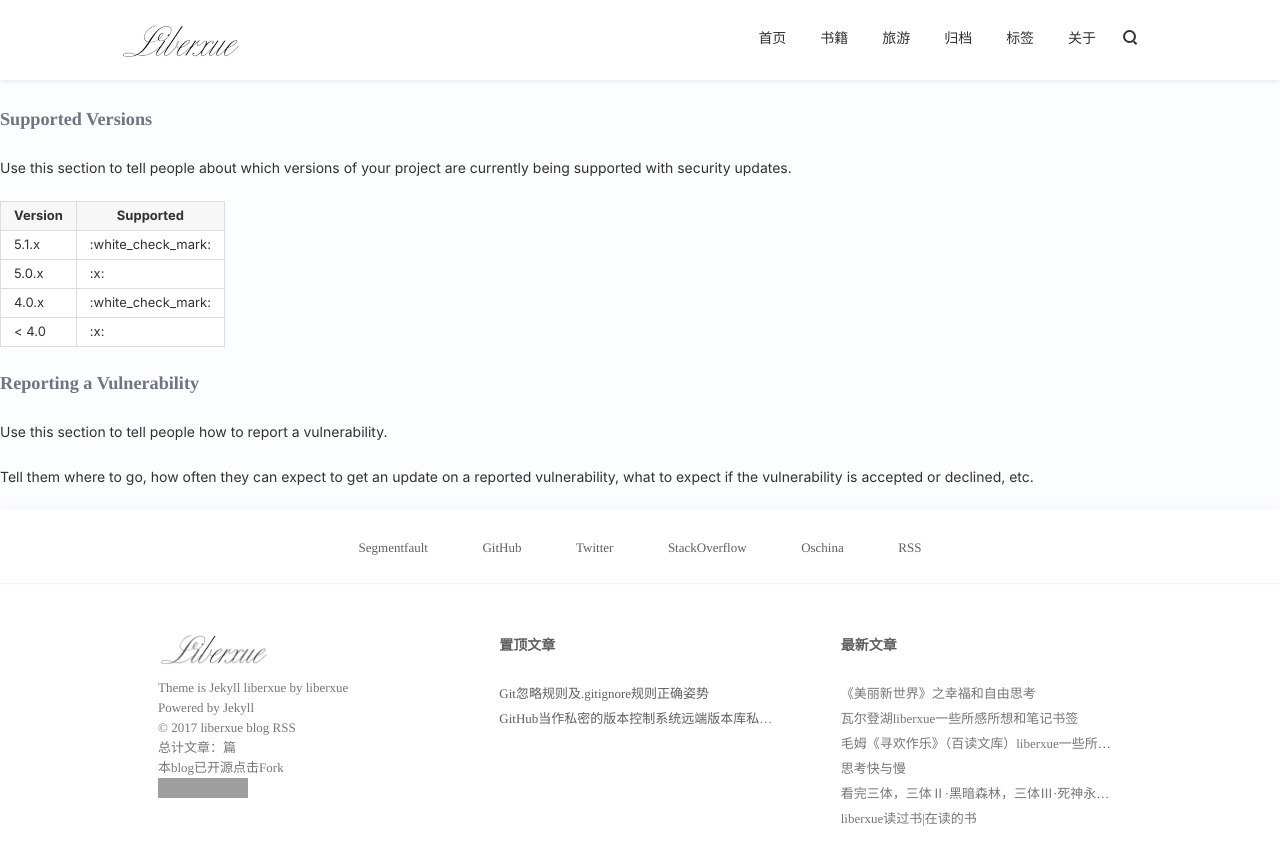
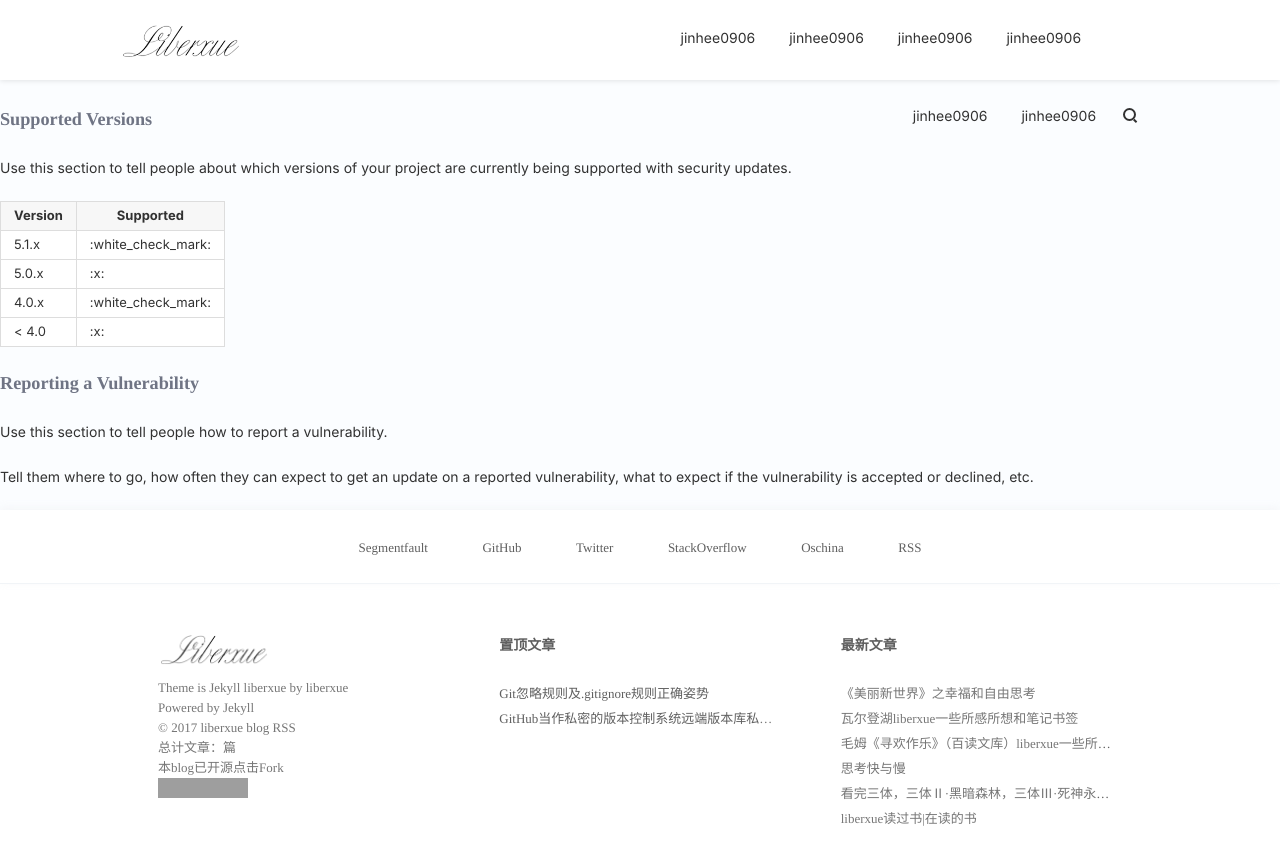
Before and after one commit to jinhee0906/example, a Jekyll site: the page built from SECURITY.md, in a window 1280 px wide and 934 px high. Shown: the top 865 px of the window. Built offline with Jekyll 4.4.1, drawn with Linux system fonts in a browser that asks for light colours; nearby versions of some CDN libraries; our own code applies the rules of GitHub Pages for plain Markdown files; comment, search, counter and statistics services are not loaded; grey boxes are pictures that could not be loaded.

Commit message:
Update _config.yml

```diff
--- a/_config.yml
+++ b/_config.yml
@@ -2,7 +2,7 @@
 title:            "LiberXue|FullStack|独立开发者|jekyll blog|GitHub blog"
 description:      "Full Stack独立开发者|欢迎来到 LiberXue「角落」侃侃理想、谈谈人生、敲敲代码。"
 url:              https://liberxue.github.io # 域名
-signoff:          "LiberXue" # Your name
+signoff:          "jinhee0906" # Your name
 facebook_appid:   #liberxue
 google_analytics: UA-101222464-1
 share:            true
@@ -11,22 +11,22 @@ paginate: 15
 paginate_path: "liberxuepage:num"
 gems: [jekyll-paginate]
 links:
-  - name:         首页
+  - name:         jinhee0906
     url:          /
     external:     false
-  - name:         书籍
+  - name:         jinhee0906
     url:          /book
     external:     false
-  - name:         旅游
+  - name:         jinhee0906
     url:          /road
     external:     false
-  - name:         归档
+  - name:         jinhee0906
     url:          /archives
     external:     false
-  - name:         标签
+  - name:         jinhee0906
     url:          /tags
     external:     false
-  - name:         关于
+  - name:         jinhee0906
     url:          /about
     external:     false
 # ------------ CONFIGURABLE END ------------
```
